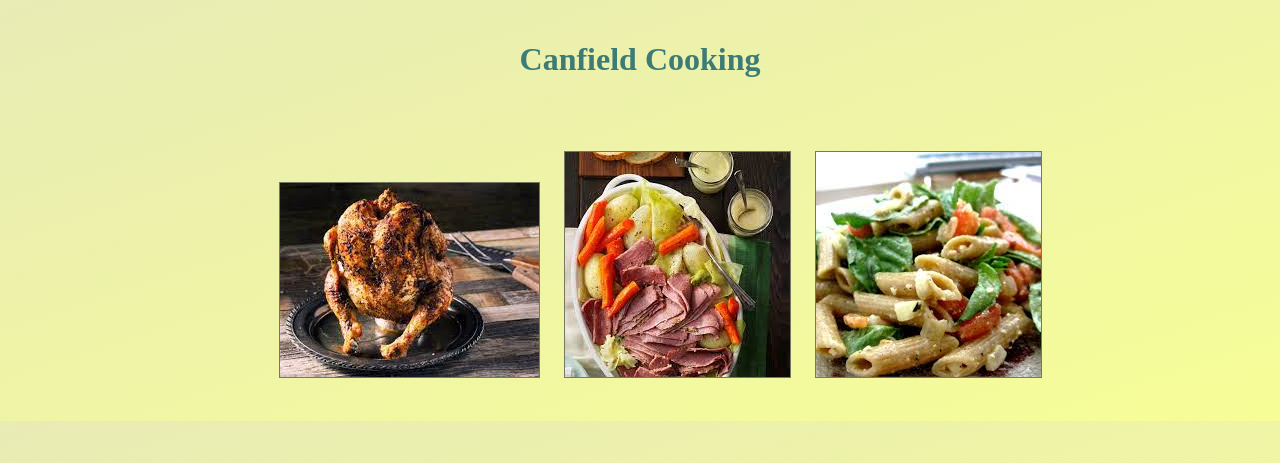
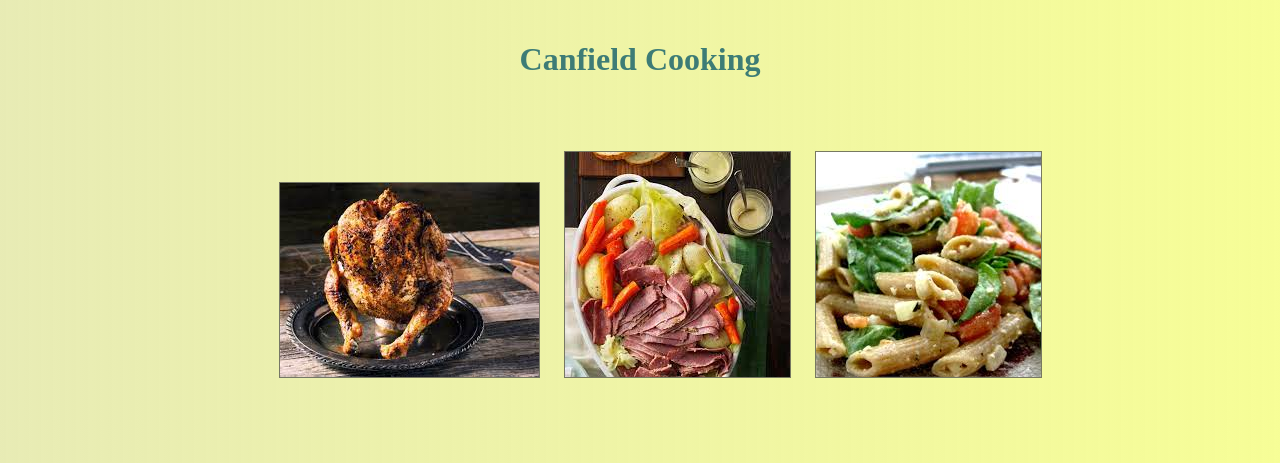
Before and after one commit to Tofadim/odin-recipes, a plain HTML site: page index.html in a window 1280 px wide. Shown: the top 463 px of the page. Drawn offline with Linux system fonts and the light colour scheme.

Commit message:
Update backround color

```diff
--- a/css/main.css
+++ b/css/main.css
@@ -1,5 +1,5 @@
 body{
-    background: linear-gradient(to bottom right, rgba(230, 234, 175, 0.931),rgba(238, 252, 47, 0.5));
+    background: linear-gradient(to right, rgba(230, 234, 175, 0.931),rgba(238, 252, 47, 0.5));
 }
 
 ul li{
```
